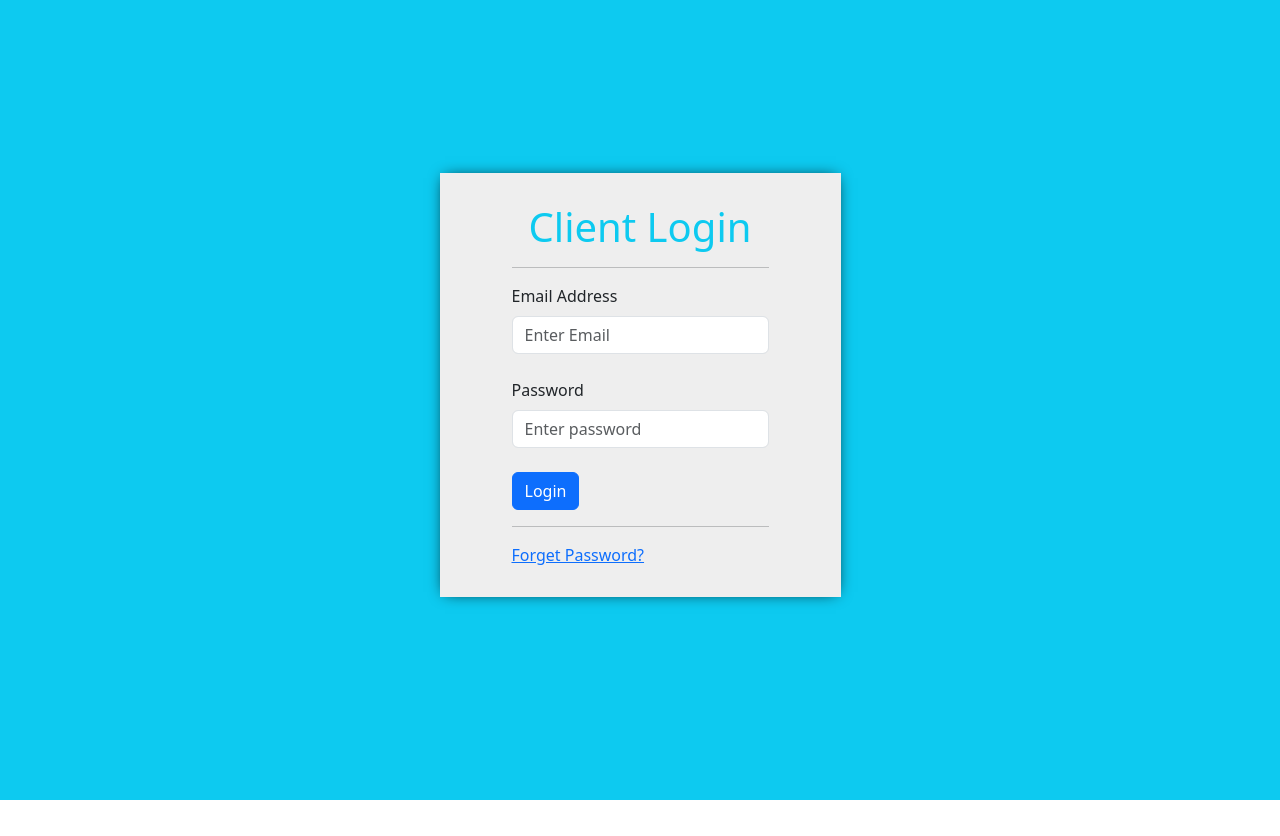
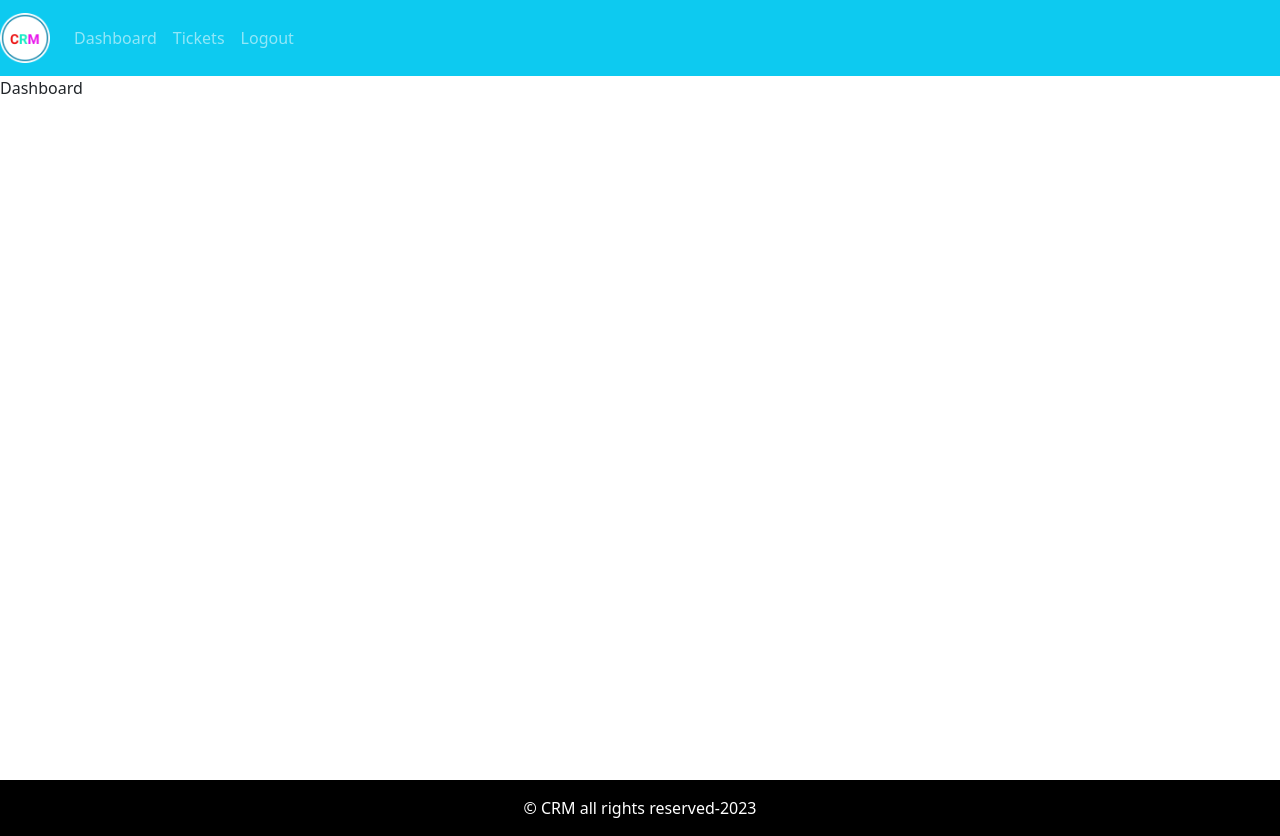
Before and after one commit to Himanshi1207/soa-ticket-system-frontend, a React (Create React App) app: page / in a window 1280 px wide. Before the commit the page ends 800 px from the top, so only its background shows below. Built offline with nearby package versions, Linux system fonts and the light colour scheme.

Commit message:
layout added

```diff
--- a/src/App.css
+++ b/src/App.css
@@ -0,0 +1,24 @@
+.default-layout {
+    display: gird;
+    grid-template-rows: 80px auto 3rem;
+    grid-template-areas:
+        "header"
+        "main"
+        "footer";
+}
+
+header {
+    grid-area: header;
+}
+
+main {
+    grid-area: main;
+    min-height: 88vh;
+}
+
+footer {
+    grid-area: footer;
+    background: black;
+    padding: 1rem;
+    color: white;
+}
--- a/src/App.js
+++ b/src/App.js
@@ -1,9 +1,11 @@
 import './App.css';
+import { DefaultLayout } from './layout/DefaultLayout';
 import Entry from './pages/entry/entry.page';
 function App() {
   return (
     <div className="App">
-      <Entry/>
+      {/* <Entry/> */}
+      <DefaultLayout>Dashboard</DefaultLayout>
     </div>
   );
 }
--- /dev/null
+++ b/src/layout/DefaultLayout.js
@@ -0,0 +1,17 @@
+import React from "react";
+import { Header } from "./partials/Header.comp";
+import { Footer } from "./partials/Footer.comp";
+
+export const DefaultLayout = ({children}) => {
+  return (
+    <div className="default-layout">
+      <header className="header">
+        <Header />
+      </header>
+      <main className="main">{children}</main>
+      <footer className="footer">
+        <Footer />
+      </footer>
+    </div>
+  );
+};
--- /dev/null
+++ b/src/layout/partials/Footer.comp.js
@@ -0,0 +1,9 @@
+import React from 'react'
+
+export const Footer = () => {
+  return (
+    <div className='text-center copy-right'>
+      &copy; CRM all rights reserved-2023
+    </div>
+  )
+}
--- /dev/null
+++ b/src/layout/partials/Header.comp.js
@@ -0,0 +1,20 @@
+import React from "react";
+import { Navbar, Nav } from "react-bootstrap";
+import logo from "../../assets/img/logo.png";
+export const Header = () => {
+  return (
+    <Navbar collapseOnSelect bg="info" variant="dark" expand="md">
+      <Navbar.Brand>
+        <img src={logo} alt="logo" width="50px" />
+      </Navbar.Brand>
+      <Navbar.Toggle aria-controls="basic-navbar-nav" />
+      <Navbar.Collapse id="basic-navbar-nav">
+        <Nav className="ml-auto">
+          <Nav.Link href="/dashboard">Dashboard</Nav.Link>
+          <Nav.Link href="/dashboard">Tickets</Nav.Link>
+          <Nav.Link href="/dashboard">Logout</Nav.Link>
+        </Nav>
+      </Navbar.Collapse>
+    </Navbar>
+  );
+};
```
Also changed, not shown: src/assets/data/dummy-tickets.json (added, +79 -0 lines), src/assets/img/logo.png (added).
